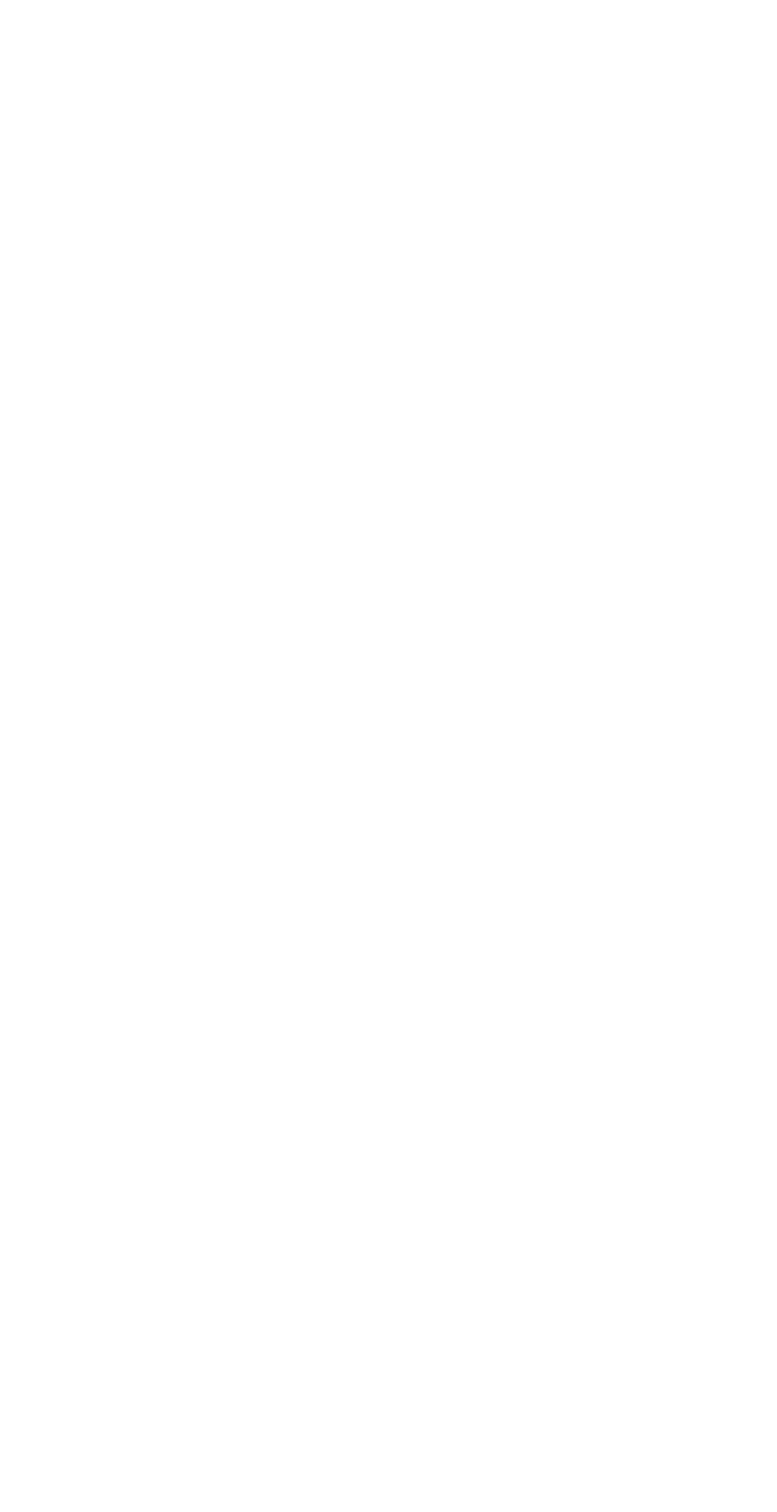
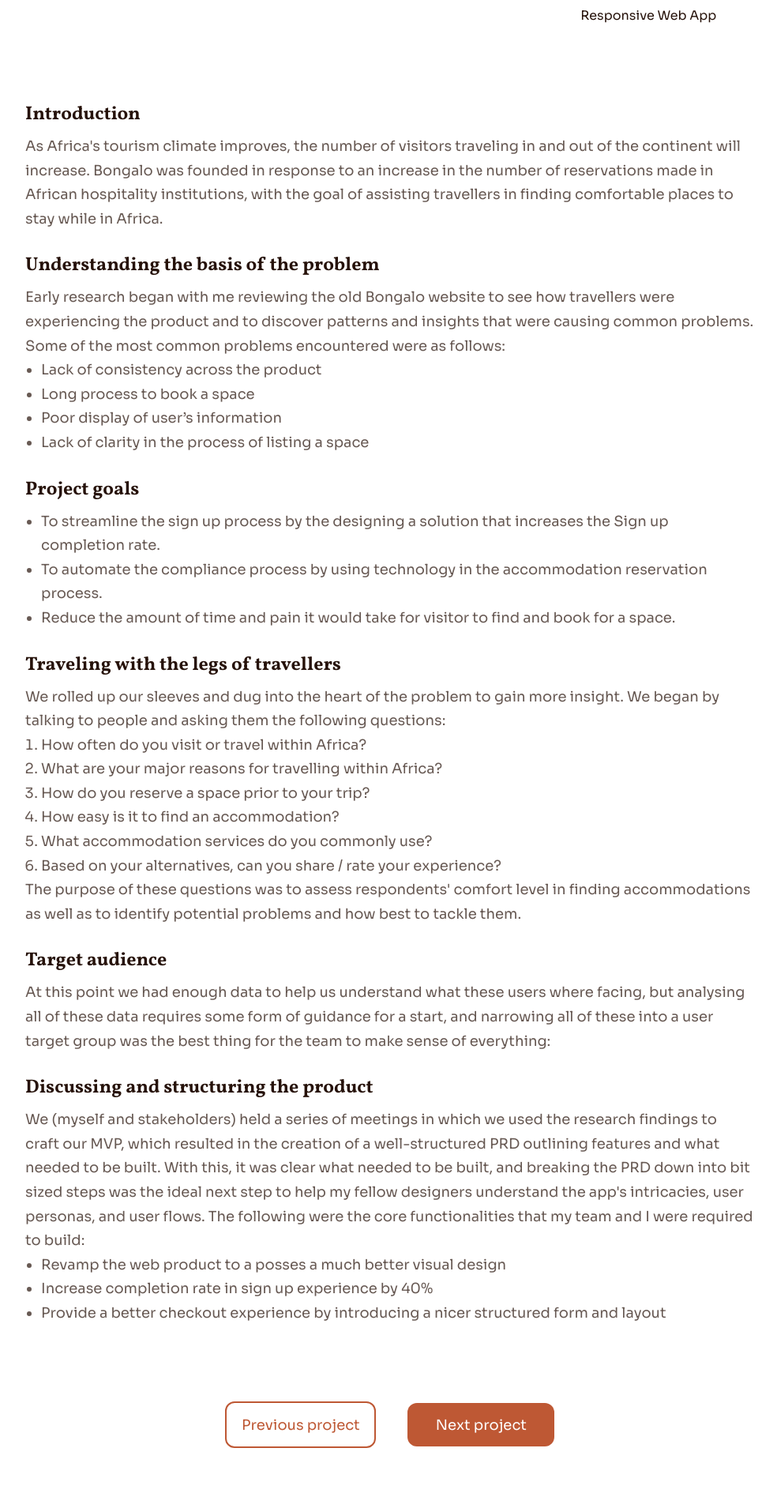
Before and after one commit to davidolaoluwa240/lukman-portfolio, a React (Create React App) app: page /projects/bongalo in a window 1280 px wide. Before the commit this address had no page. Shown: the part 766-2680 px from the top of the page at 79% size, without its empty margins (128-1112 px from the left). Before the commit the page ends 800 px from the top, so only its background shows below. Built offline with nearby package versions, Linux system fonts and the light colour scheme.

Commit message:
Added bongaloprojectdetailhero component and bongaloprojectdetailbase

```diff
--- /dev/null
+++ b/src/components/project-details/bongalo-project-detail/bongalo-project-detail-base/bongalo-project-detail-base.component.jsx
@@ -0,0 +1,175 @@
+// Modules
+import React from "react";
+
+// Components
+import { Link } from "react-router-dom";
+
+// Style
+import { Container } from "../../../../assets/styles";
+import {
+  ProjectDetailBaseWrapper,
+  ProjectDetailContent,
+  ProjectDetailHeading,
+  ProjectDetailList,
+  ProjectDetailBlock,
+  ProjectDetailButtonGroup,
+  ProjectDetailButton,
+} from "../../project-details.styles";
+
+export const BongaloProjectDetailBase = () => {
+  return (
+    <ProjectDetailBaseWrapper>
+      <Container>
+        <ProjectDetailBlock>
+          <ProjectDetailHeading>Introduction</ProjectDetailHeading>
+          <ProjectDetailContent>
+            As Africa's tourism climate improves, the number of visitors
+            traveling in and out of the continent will increase. Bongalo was
+            founded in response to an increase in the number of reservations
+            made in African hospitality institutions, with the goal of assisting
+            travellers in finding comfortable places to stay while in Africa.
+          </ProjectDetailContent>
+        </ProjectDetailBlock>
+
+        <ProjectDetailBlock>
+          <ProjectDetailHeading>
+            Understanding the basis of the problem
+          </ProjectDetailHeading>
+          <ProjectDetailContent>
+            Early research began with me reviewing the old Bongalo website to
+            see how travellers were experiencing the product and to discover
+            patterns and insights that were causing common problems. Some of the
+            most common problems encountered were as follows:
+          </ProjectDetailContent>
+
+          <ProjectDetailList>
+            <ProjectDetailContent as="li">
+              Lack of consistency across the product
+            </ProjectDetailContent>
+
+            <ProjectDetailContent as="li">
+              Long process to book a space
+            </ProjectDetailContent>
+
+            <ProjectDetailContent as="li">
+              Poor display of user’s information
+            </ProjectDetailContent>
+
+            <ProjectDetailContent as="li">
+              Lack of clarity in the process of listing a space
+            </ProjectDetailContent>
+          </ProjectDetailList>
+        </ProjectDetailBlock>
+
+        <ProjectDetailBlock>
+          <ProjectDetailHeading>Project goals</ProjectDetailHeading>
+          <ProjectDetailList>
+            <ProjectDetailContent as="li">
+              To streamline the sign up process by the designing a solution that
+              increases the Sign up completion rate.
+            </ProjectDetailContent>
+            <ProjectDetailContent as="li">
+              To automate the compliance process by using technology in the
+              accommodation reservation process.
+            </ProjectDetailContent>
+            <ProjectDetailContent as="li">
+              Reduce the amount of time and pain it would take for visitor to
+              find and book for a space.
+            </ProjectDetailContent>
+          </ProjectDetailList>
+        </ProjectDetailBlock>
+
+        <ProjectDetailBlock>
+          <ProjectDetailHeading>
+            Traveling with the legs of travellers
+          </ProjectDetailHeading>
+          <ProjectDetailContent>
+            We rolled up our sleeves and dug into the heart of the problem to
+            gain more insight. We began by talking to people and asking them the
+            following questions:
+          </ProjectDetailContent>
+
+          <ProjectDetailList as="ol">
+            <ProjectDetailContent as="li">
+              How often do you visit or travel within Africa?
+            </ProjectDetailContent>
+            <ProjectDetailContent as="li">
+              What are your major reasons for travelling within Africa?
+            </ProjectDetailContent>
+            <ProjectDetailContent as="li">
+              How do you reserve a space prior to your trip?
+            </ProjectDetailContent>
+            <ProjectDetailContent as="li">
+              How easy is it to find an accommodation?
+            </ProjectDetailContent>
+            <ProjectDetailContent as="li">
+              What accommodation services do you commonly use?
+            </ProjectDetailContent>
+            <ProjectDetailContent as="li">
+              Based on your alternatives, can you share / rate your experience?
+            </ProjectDetailContent>
+          </ProjectDetailList>
+          <ProjectDetailContent>
+            The purpose of these questions was to assess respondents' comfort
+            level in finding accommodations as well as to identify potential
+            problems and how best to tackle them.
+          </ProjectDetailContent>
+        </ProjectDetailBlock>
+
+        <ProjectDetailBlock>
+          <ProjectDetailHeading>Target audience</ProjectDetailHeading>
+          <ProjectDetailContent>
+            At this point we had enough data to help us understand what these
+            users where facing, but analysing all of these data requires some
+            form of guidance for a start, and narrowing all of these into a user
+            target group was the best thing for the team to make sense of
+            everything:
+          </ProjectDetailContent>
+        </ProjectDetailBlock>
+
+        <ProjectDetailBlock>
+          <ProjectDetailHeading>
+            Discussing and structuring the product
+          </ProjectDetailHeading>
+          <ProjectDetailContent>
+            We (myself and stakeholders) held a series of meetings in which we
+            used the research findings to craft our MVP, which resulted in the
+            creation of a well-structured PRD outlining features and what needed
+            to be built. With this, it was clear what needed to be built, and
+            breaking the PRD down into bit sized steps was the ideal next step
+            to help my fellow designers understand the app's intricacies, user
+            personas, and user flows. The following were the core
+            functionalities that my team and I were required to build:
+          </ProjectDetailContent>
+
+          <ProjectDetailList>
+            <ProjectDetailContent as="li">
+              Revamp the web product to a posses a much better visual design
+            </ProjectDetailContent>
+            <ProjectDetailContent as="li">
+              Increase completion rate in sign up experience by 40%
+            </ProjectDetailContent>
+            <ProjectDetailContent as="li">
+              Provide a better checkout experience by introducing a nicer
+              structured form and layout
+            </ProjectDetailContent>
+          </ProjectDetailList>
+        </ProjectDetailBlock>
+
+        <ProjectDetailButtonGroup>
+          <ProjectDetailButton
+            as={Link}
+            to="/projects/freterium"
+            btnColor="secondary"
+          >
+            Previous project
+          </ProjectDetailButton>
+
+          <ProjectDetailButton as={Link} to="/projects/asusu">
+            Next project
+          </ProjectDetailButton>
+        </ProjectDetailButtonGroup>
+      </Container>
+    </ProjectDetailBaseWrapper>
+  );
+};
--- a/src/components/project-details/freterium-project-detail/freterium-project-detail-base/freterium-project-detail-base.component.jsx
+++ b/src/components/project-details/freterium-project-detail/freterium-project-detail-base/freterium-project-detail-base.component.jsx
@@ -10,6 +10,7 @@
 // Style
 import { Container } from "../../../../assets/styles";
 import {
+  ProjectDetailBaseWrapper,
   ProjectDetailBlock,
   ProjectDetailHeading,
   ProjectDetailContent,
@@ -19,14 +20,13 @@
   ProjectDetailButton,
 } from "../../project-details.styles";
 import {
-  FreteriumProjectDetailBaseWrapper,
   FreteriumProjectDetailCardList,
   FreteriumProjectDetailCard,
 } from "./freterium-project-detail-base.styles";
 
 export const FreteriumProjectDetailBase = () => {
   return (
-    <FreteriumProjectDetailBaseWrapper>
+    <ProjectDetailBaseWrapper>
       <Container>
         <ProjectDetailBlock>
           <ProjectDetailHeading>Introduction</ProjectDetailHeading>
@@ -253,6 +253,6 @@
           </ProjectDetailButton>
         </ProjectDetailButtonGroup>
       </Container>
-    </FreteriumProjectDetailBaseWrapper>
+    </ProjectDetailBaseWrapper>
   );
 };
--- a/src/components/project-details/freterium-project-detail/freterium-project-detail-base/freterium-project-detail-base.styles.jsx
+++ b/src/components/project-details/freterium-project-detail/freterium-project-detail-base/freterium-project-detail-base.styles.jsx
@@ -1,9 +1,5 @@
 // Modules
 import styled from "styled-components";
-
-export const FreteriumProjectDetailBaseWrapper = styled.section`
-  margin-top: 9.1rem;
-`;
 
 export const FreteriumProjectDetailCardList = styled.div`
   display: flex;
--- a/src/components/project-details/index.js
+++ b/src/components/project-details/index.js
@@ -1,3 +1,5 @@
 // Re-Export Project Details Components
 export * from "./freterium-project-detail/hero-base/hero-base.component";
 export * from "./freterium-project-detail/freterium-project-detail-base/freterium-project-detail-base.component";
+export * from "./bongalo-project-detail/hero-base/hero-base.component";
+export * from "./bongalo-project-detail/bongalo-project-detail-base/bongalo-project-detail-base.component";
--- a/src/components/project-details/project-details.styles.jsx
+++ b/src/components/project-details/project-details.styles.jsx
@@ -3,6 +3,10 @@
 
 // Shared
 import { COLORS } from "../../assets/styles";
+
+export const ProjectDetailBaseWrapper = styled.section`
+  margin-top: 9.1rem;
+`;
 
 export const ProjectDetailBlock = styled.div`
   &:not(:last-child) {
@@ -69,6 +73,7 @@
   font-weight: inherit;
   line-height: 23px;
   cursor: pointer;
+  background: transparent;
   backface-visibility: hidden;
   transition: transform 0.3s linear, background 0.3s linear,
     border-color 0.3s linear;
@@ -85,12 +90,14 @@
     margin-right: 4rem;
   }
 
-  ${({ color }) => {
-    switch (color) {
+  ${({ btnColor }) => {
+    switch (btnColor) {
       case "secondary":
         return css`
           border: 2px solid ${COLORS["primary-color"]};
           color: ${COLORS["primary-color"]};
+          background: ${COLORS["white-color"]};
+          padding: 1.7rem 1.8rem 1.5rem 1.9rem;
 
           &:hover {
             border-color: rgba(190, 88, 52, 0.8);
--- a/src/components/tertiary-hero/tertiary-hero.component.jsx
+++ b/src/components/tertiary-hero/tertiary-hero.component.jsx
@@ -21,7 +21,7 @@
     jobRole,
     projectYear,
     jobCollaborators,
-    jobRoleSumary,
+    jobRoleSummary,
     projectWebsite,
     projectPlatform,
   } = item;
@@ -43,7 +43,7 @@
   );
 
   // Job Role Summary Items
-  const renderedJobSummaryItems = jobRoleSumary.map(({ id, name }) => (
+  const renderedJobSummaryItems = jobRoleSummary.map(({ id, name }) => (
     <TertiaryHeroItemContent as="li" key={id}>
       {name}
     </TertiaryHeroItemContent>
@@ -94,7 +94,7 @@
             </TertiaryHeroSocialLink>
           </TertiaryHeroItem>
 
-          <TertiaryHeroItem visible={!!projectPlatform.length}>
+          <TertiaryHeroItem hide={!projectPlatform.length}>
             <TertiaryHeroItemHeading>Platform</TertiaryHeroItemHeading>
             <List>{renderedProjectPlatformItems}</List>
           </TertiaryHeroItem>
--- a/src/components/tertiary-hero/tertiary-hero.styles.jsx
+++ b/src/components/tertiary-hero/tertiary-hero.styles.jsx
@@ -25,11 +25,11 @@
 `;
 
 export const TertiaryHeroItem = styled.div`
-  ${({ visible }) => !visible && "display: none"}
-
-  &:nth-child(5) {
+  &:nth-of-type(5) {
     align-self: center;
   }
+
+  ${({ hide }) => hide && "display: none"};
 `;
 
 export const TertiaryHeroItemHeading = styled.h6`
--- a/src/data/index.js
+++ b/src/data/index.js
@@ -479,7 +479,7 @@
     { id: 1, name: "Android App" },
     { id: 2, name: "Responsive Web App" },
   ],
-  jobRoleSumary: [
+  jobRoleSummary: [
     {
       id: 1,
       name: "Research",
--- a/src/routes.component.jsx
+++ b/src/routes.component.jsx
@@ -5,7 +5,13 @@
 import { Routes as Switch, Route } from "react-router-dom";
 
 // Routes
-import { Home, Connect, Resources, FreteriumProjectDetail } from "./routes";
+import {
+  Home,
+  Connect,
+  Resources,
+  FreteriumProjectDetail,
+  BongaloProjectDetail,
+} from "./routes";
 
 // Layouts
 import { LandingLayout, ProjectDetailsLayout } from "./layouts";
@@ -19,6 +25,7 @@
         <Route path="resources" element={<Resources />} />
         <Route path="projects" element={<ProjectDetailsLayout />}>
           <Route path="freterium" element={<FreteriumProjectDetail />} />
+          <Route path="bongalo" element={<BongaloProjectDetail />} />
         </Route>
       </Route>
     </Switch>
--- a/src/routes/index.js
+++ b/src/routes/index.js
@@ -3,3 +3,4 @@
 export * from "./connect/connect.component";
 export * from "./resources/resources.component";
 export * from "./project-details/freterium-project-detail/freterium-project-detail.component";
+export * from "./project-details/bongalo-project-detail/bongalo-project-detail.component.jsx";
--- /dev/null
+++ b/src/routes/project-details/bongalo-project-detail/bongalo-project-detail.component.jsx
@@ -0,0 +1,15 @@
+// Modules
+import React from "react";
+
+// Components
+import { Fragment } from "react";
+import { BongaloHeroBase, BongaloProjectDetailBase } from "../../../components";
+
+export const BongaloProjectDetail = () => {
+  return (
+    <Fragment>
+      <BongaloHeroBase />
+      <BongaloProjectDetailBase />
+    </Fragment>
+  );
+};
```
Also changed, not shown: src/components/project-details/bongalo-project-detail/hero-base/hero-base.component.jsx (added, +12 -0 lines).
